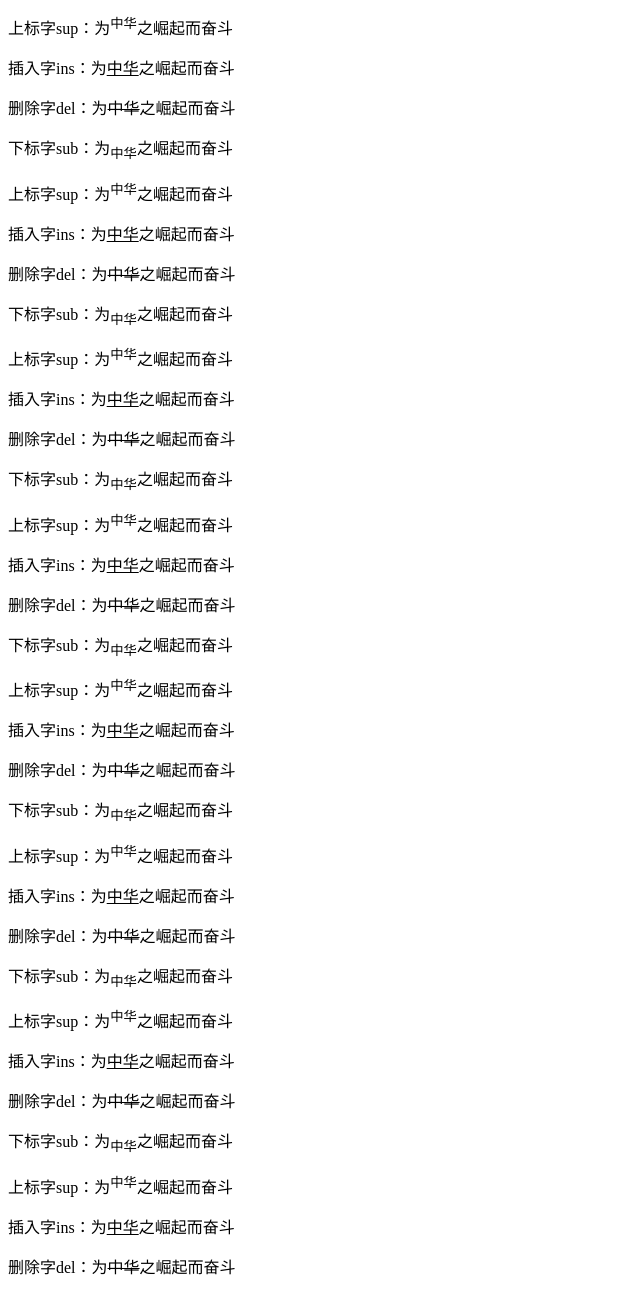
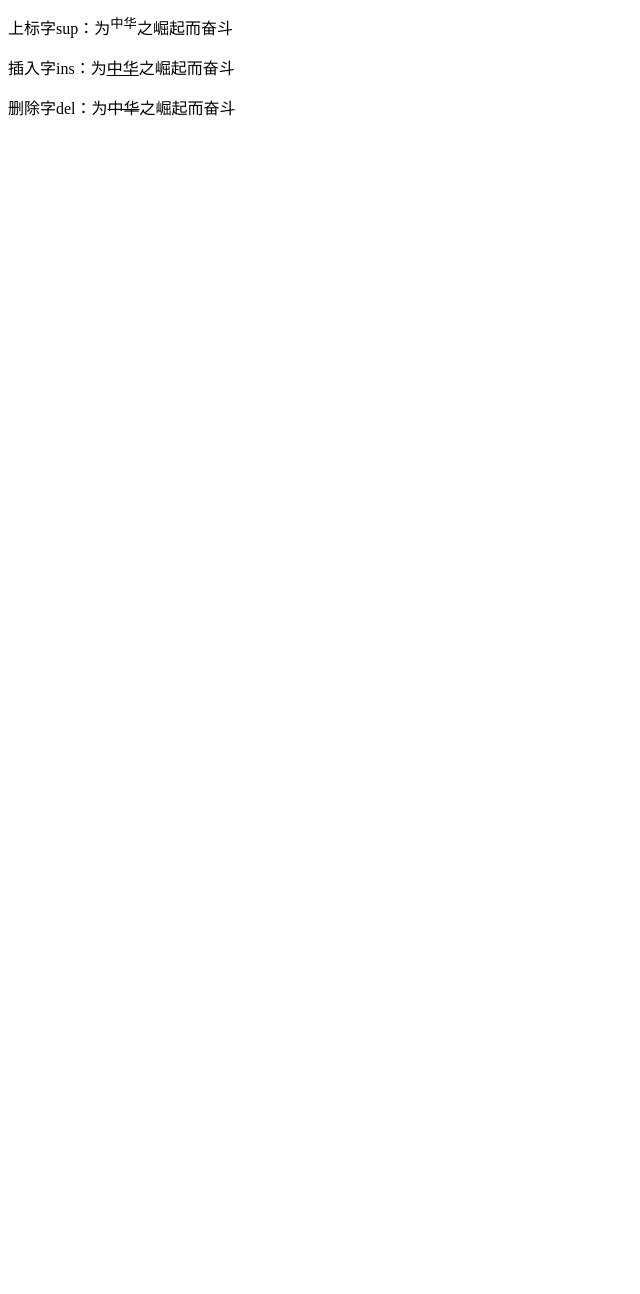
Before and after one commit to JSAnntQ/AnntQ, a plain HTML site: page demo.html in a window 1280 px wide. Shown: the part 547-1841 px from the top of the page, without its empty margins (0-640 px from the left). After the commit the page ends 800 px from the top, so only its background shows below. Drawn offline with Linux system fonts and the light colour scheme.

Commit message:
2017-10-31 10:40

```diff
--- a/demo.html
+++ b/demo.html
@@ -26,43 +26,7 @@
 			<p>插入字ins：为<ins>中华</ins>之崛起而奋斗</p>
 			<p>删除字del：为<del>中华</del>之崛起而奋斗</p>
 		</div>
-		<div>
-			<p>下标字sub：为<sub>中华</sub>之崛起而奋斗</p>
-			<p>上标字sup：为<sup>中华</sup>之崛起而奋斗</p>
-			<p>插入字ins：为<ins>中华</ins>之崛起而奋斗</p>
-			<p>删除字del：为<del>中华</del>之崛起而奋斗</p>
-		</div><div>
-			<p>下标字sub：为<sub>中华</sub>之崛起而奋斗</p>
-			<p>上标字sup：为<sup>中华</sup>之崛起而奋斗</p>
-			<p>插入字ins：为<ins>中华</ins>之崛起而奋斗</p>
-			<p>删除字del：为<del>中华</del>之崛起而奋斗</p>
-		</div><div>
-			<p>下标字sub：为<sub>中华</sub>之崛起而奋斗</p>
-			<p>上标字sup：为<sup>中华</sup>之崛起而奋斗</p>
-			<p>插入字ins：为<ins>中华</ins>之崛起而奋斗</p>
-			<p>删除字del：为<del>中华</del>之崛起而奋斗</p>
-		</div><div>
-			<p>下标字sub：为<sub>中华</sub>之崛起而奋斗</p>
-			<p>上标字sup：为<sup>中华</sup>之崛起而奋斗</p>
-			<p>插入字ins：为<ins>中华</ins>之崛起而奋斗</p>
-			<p>删除字del：为<del>中华</del>之崛起而奋斗</p>
-		</div><div>
-			<p>下标字sub：为<sub>中华</sub>之崛起而奋斗</p>
-			<p>上标字sup：为<sup>中华</sup>之崛起而奋斗</p>
-			<p>插入字ins：为<ins>中华</ins>之崛起而奋斗</p>
-			<p>删除字del：为<del>中华</del>之崛起而奋斗</p>
-		</div><div>
-			<p>下标字sub：为<sub>中华</sub>之崛起而奋斗</p>
-			<p>上标字sup：为<sup>中华</sup>之崛起而奋斗</p>
-			<p>插入字ins：为<ins>中华</ins>之崛起而奋斗</p>
-			<p>删除字del：为<del>中华</del>之崛起而奋斗</p>
-		</div><div>
-			<p>下标字sub：为<sub>中华</sub>之崛起而奋斗</p>
-			<p>上标字sup：为<sup>中华</sup>之崛起而奋斗</p>
-			<p>插入字ins：为<ins>中华</ins>之崛起而奋斗</p>
-			<p>删除字del：为<del>中华</del>之崛起而奋斗</p>
-		</div>
-		</div>
+
 
 	</body>
 </html>
```
